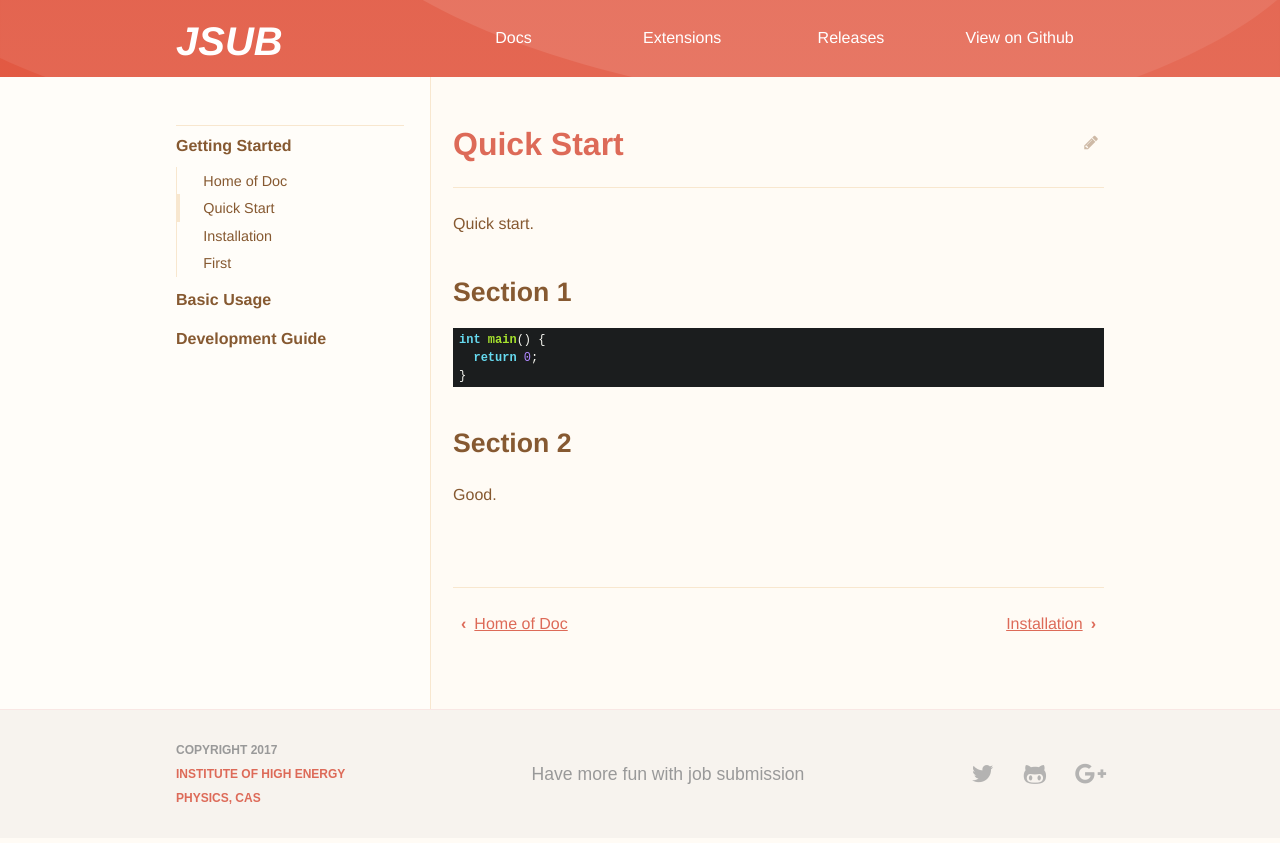
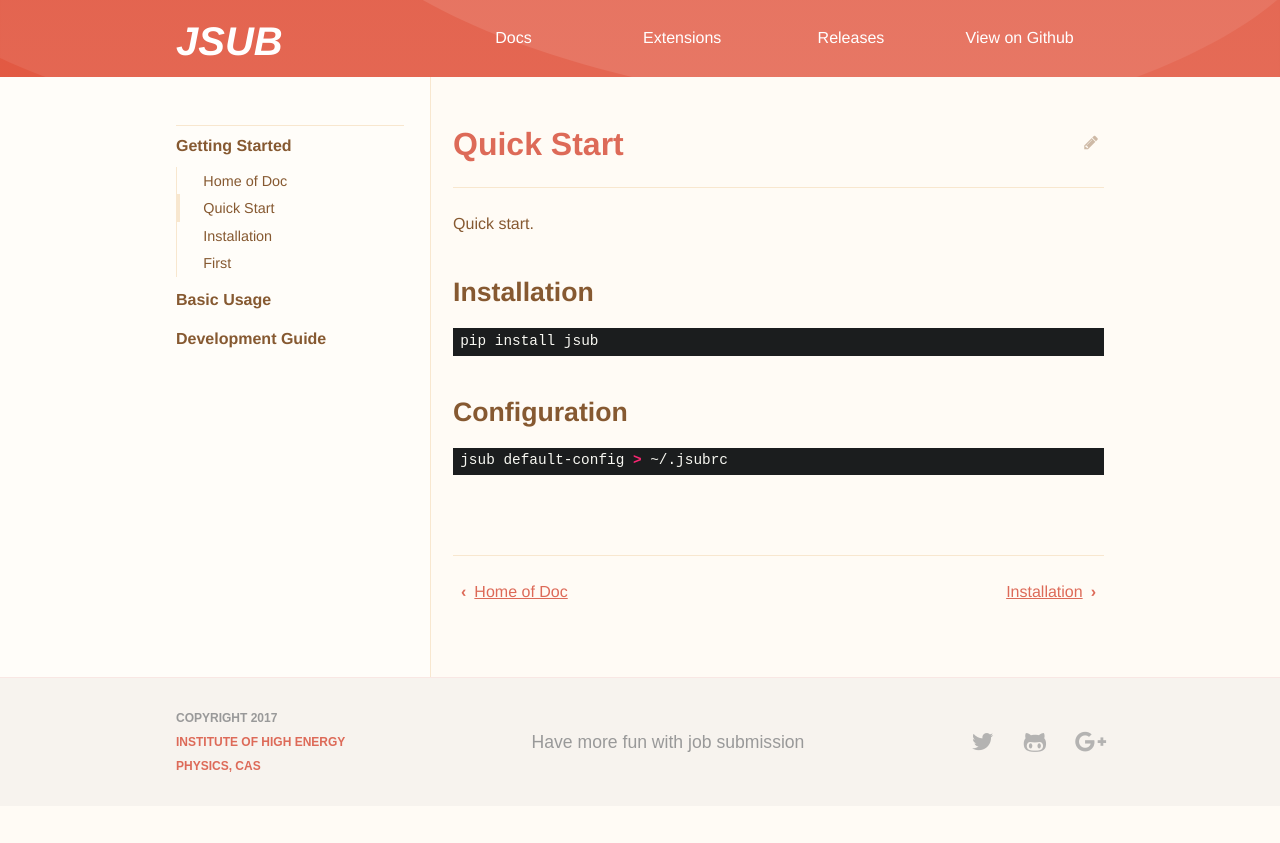
Before and after one commit to jsubpy/original_jsub_website, a Jekyll site: the page built from _docs/quickstart.md, in a window 1280 px wide. Shown: the top 843 px of the page. Built offline with Jekyll 4.4.1, drawn with Linux system fonts in a browser that asks for light colours.

Commit message:
Quick start

````diff
--- a/_docs/quickstart.md
+++ b/_docs/quickstart.md
@@ -4,14 +4,14 @@ title: Quick Start
 
 Quick start.
 
-## Section 1
+## Installation
 
-```c
-int main() {
-  return 0;
-}
+```shell
+pip install jsub
 ```
 
-## Section 2
+## Configuration
 
-Good.
+```shell
+jsub default-config > ~/.jsubrc
+```
--- a/css/application.scss
+++ b/css/application.scss
@@ -49,6 +49,6 @@ pre.highlight {
   code {
     margin: 0.2em 0.5em 0.2em 0.5em;
     display: block;
-    font-size: 0.75em;
+    font-size: 0.9rem;
   }
 }
````
Also changed, not shown: _docs/home.md (+3 -1 lines), 1 other file.
